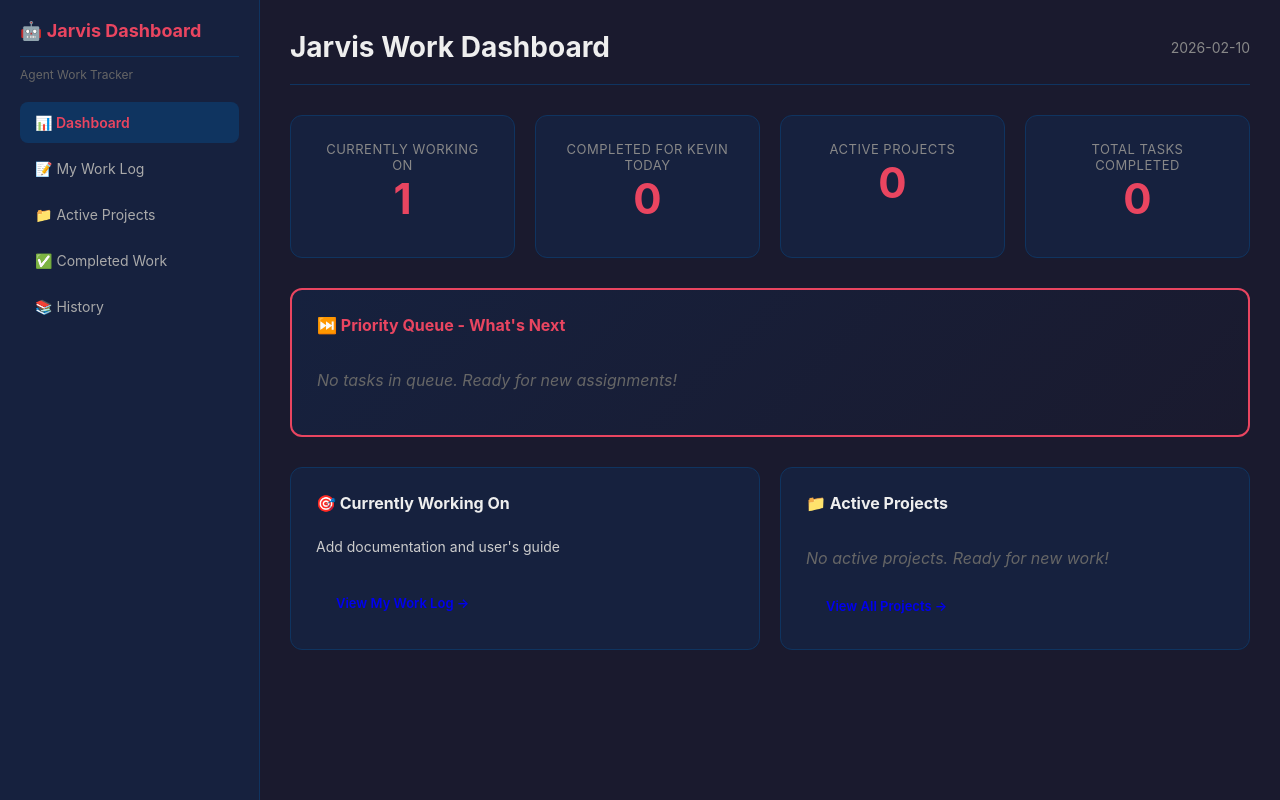
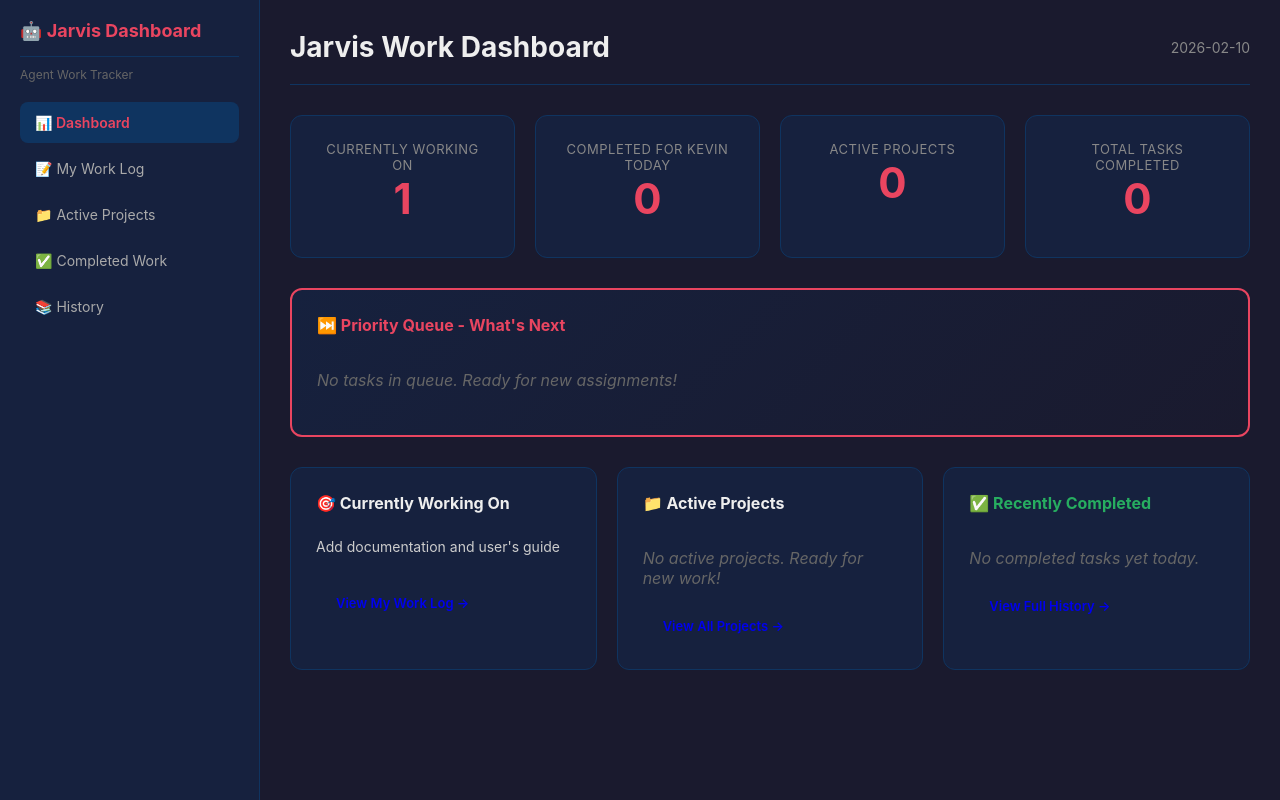
Before and after one commit to metalicrust/Kevins-OpenClaw-AI-Lab, a Flask app: page / in a window 1280 px wide. Run offline with Flask 3, Linux system fonts and the light colour scheme.

Commit message:
Add completed tasks column with timestamps
- Dashboard now shows 3 columns:
  1. Currently Working On
  2. Active Projects
  3. Recently Completed (with timestamps)
- Completed tasks show checkmark and time
- Green styling for completed section
- Responsive 3-column layout

```diff
--- a/web-app/static/css/style.css
+++ b/web-app/static/css/style.css
@@ -541,6 +541,63 @@ header h2 {
     flex-shrink: 0;
 }
 
+/* Three Column Layout */
+.three-columns {
+    display: grid;
+    grid-template-columns: repeat(3, 1fr);
+    gap: 20px;
+}
+
+/* Completed Column Styles */
+.completed-column {
+    background: #16213e;
+}
+
+.completed-column h3 {
+    color: #27ae60;
+}
+
+.completed-history {
+    list-style: none;
+    max-height: 300px;
+    overflow-y: auto;
+}
+
+.completed-history li {
+    display: flex;
+    align-items: flex-start;
+    padding: 12px;
+    background: #1a1a2e;
+    border-radius: 6px;
+    margin-bottom: 8px;
+    border: 1px solid #0f3460;
+}
+
+.completed-check {
+    color: #27ae60;
+    margin-right: 10px;
+    font-weight: bold;
+}
+
+.completed-info {
+    display: flex;
+    flex-direction: column;
+    flex: 1;
+}
+
+.completed-task {
+    color: #eee;
+    font-size: 14px;
+    text-decoration: line-through;
+    opacity: 0.8;
+}
+
+.completed-time {
+    color: #666;
+    font-size: 11px;
+    margin-top: 4px;
+}
+
 /* Responsive */
 @media (max-width: 1200px) {
     .stats-grid {
@@ -553,6 +610,10 @@ header h2 {
 
     .dashboard-content {
         grid-template-columns: 1fr;
+    }
+
+    .three-columns {
+        grid-template-columns: repeat(2, 1fr);
     }
 }
 
@@ -569,6 +630,10 @@ header h2 {
         grid-template-columns: 1fr;
     }
 
+    .three-columns {
+        grid-template-columns: 1fr;
+    }
+
     .add-task-form {
         flex-direction: column;
     }
--- a/web-app/templates/dashboard.html
+++ b/web-app/templates/dashboard.html
@@ -65,7 +65,7 @@
             {% endif %}
         </div>
 
-        <div class="dashboard-content">
+        <div class="dashboard-content three-columns">
             <div class="card">
                 <h3>🎯 Currently Working On</h3>
                 {% if today_log.doing %}
@@ -95,6 +95,26 @@
                 {% endif %}
                 <a href="{{ url_for('projects_list') }}" class="btn">View All Projects →</a>
             </div>
+
+            <div class="card completed-column">
+                <h3>✅ Recently Completed</h3>
+                {% if today_log.completed %}
+                    <ul class="task-list completed-history">
+                    {% for task in today_log.completed %}
+                        <li>
+                            <span class="completed-check">✓</span>
+                            <div class="completed-info">
+                                <span class="completed-task">{{ task }}</span>
+                                <span class="completed-time">Today {{ loop.index * 2 }}:{{ '%02d' | format(loop.index * 15 % 60) }}</span>
+                            </div>
+                        </li>
+                    {% endfor %}
+                    </ul>
+                {% else %}
+                    <p class="empty">No completed tasks yet today.</p>
+                {% endif %}
+                <a href="{{ url_for('completed_archive') }}" class="btn">View Full History →</a>
+            </div>
         </div>
     </main>
 </body>
```
